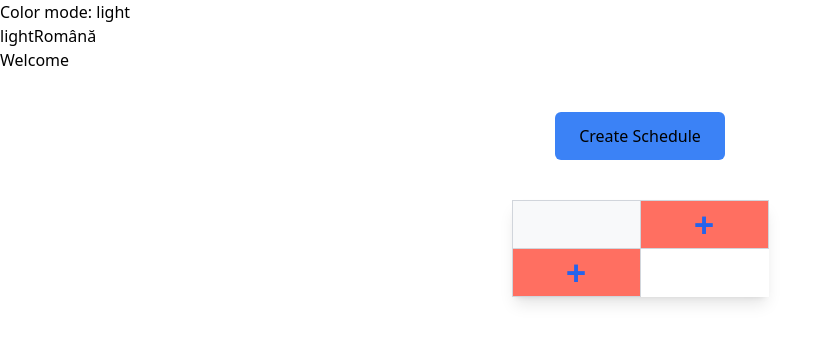
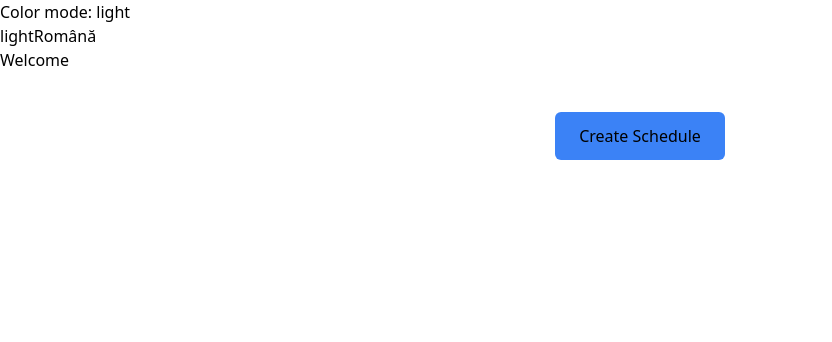
Before and after one commit to DoubleNico/Orar, a Nuxt app: page / in a window 1280 px wide. Shown: the top 342 px of the page, without its empty margins (0-832 px from the left). Built offline with nearby package versions, Linux system fonts and the light colour scheme.

Commit message:
Removed DynamicTable from the main page

```diff
--- a/pages/index.vue
+++ b/pages/index.vue
@@ -11,8 +11,6 @@
     >
     <p>{{ $t('hello') }}</p>
     <StructureButton />
-
-    <DynamicTable />
   </div>
 </template>
 
```
